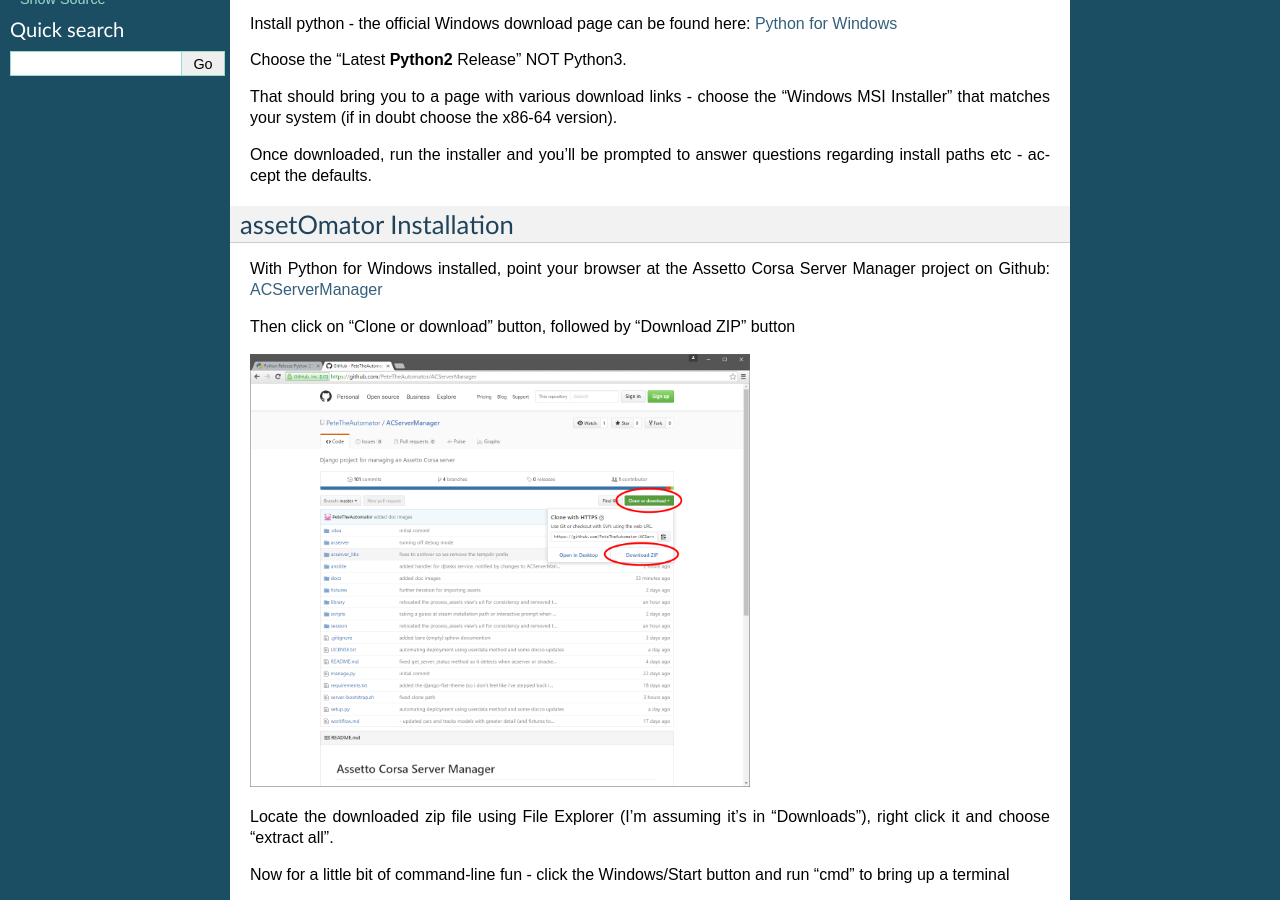
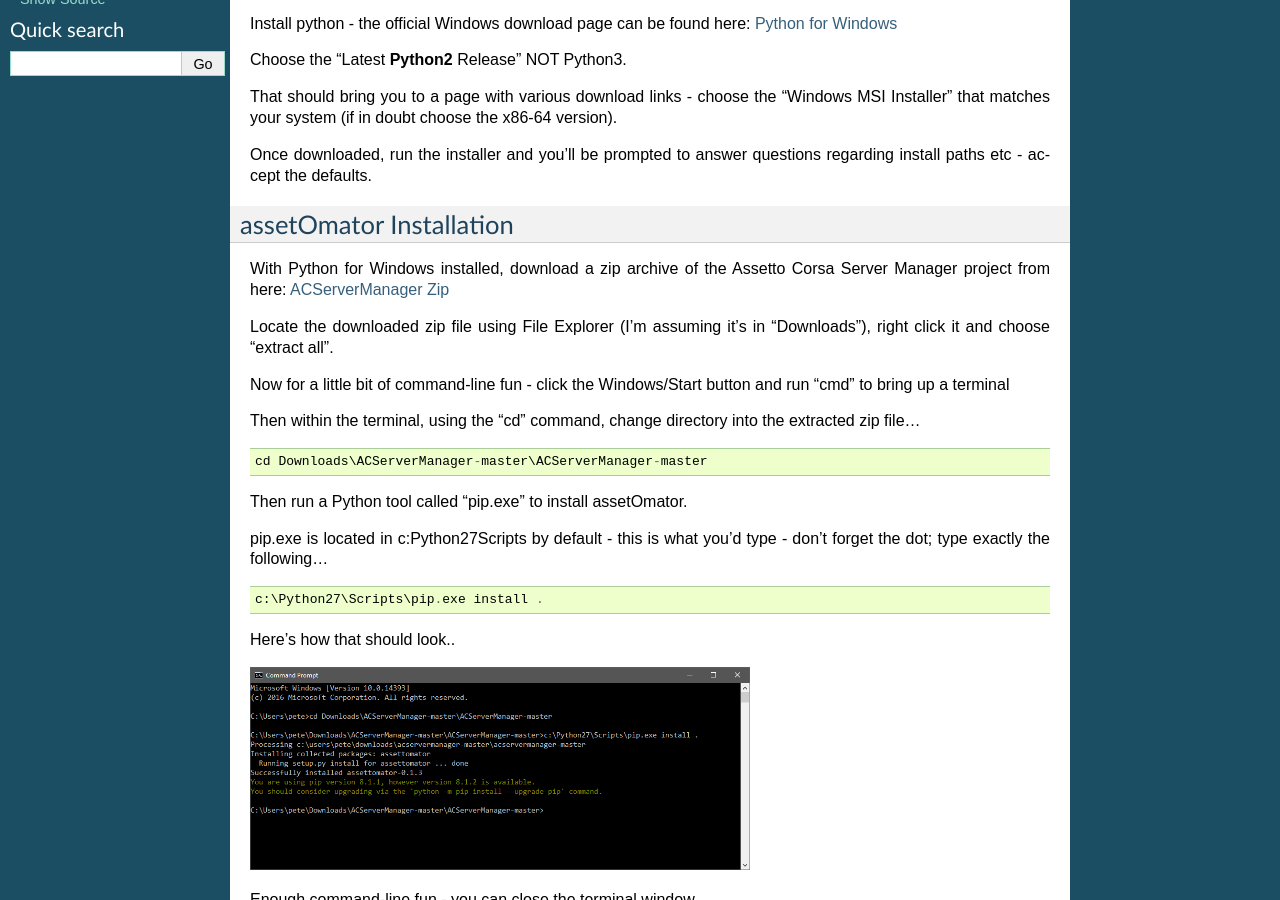
Before and after one commit to PeteTheAutomator/ACServerManager, a Sphinx documentation site: the page built from docs/assetOmator_installation.rst, in a window 1280 px wide and 900 px high, scrolled down 313 px. Built offline with Sphinx 7.4.7, drawn with Linux system fonts in a browser that asks for light colours.

Commit message:
updated doc to point directly at the project archive (removed manual step)

```diff
--- a/docs/assetOmator_installation.rst
+++ b/docs/assetOmator_installation.rst
@@ -26,14 +26,9 @@
 
 assetOmator Installation
 ------------------------
-With Python for Windows installed, point your browser at the Assetto Corsa Server Manager project on Github: `ACServerManager`_
+With Python for Windows installed, download a zip archive of the Assetto Corsa Server Manager project from here: `ACServerManager Zip`_
 
-.. _ACServerManager: https://github.com/PeteTheAutomator/ACServerManager
-
-Then click on "Clone or download" button, followed by "Download ZIP" button
-
-.. image:: images/assetOmator/acsm-download-zip.PNG
-   :width: 500px
+.. _ACServerManager Zip: https://github.com/PeteTheAutomator/ACServerManager/archive/master.zip
 
 Locate the downloaded zip file using File Explorer (I'm assuming it's in "Downloads"), right click it and choose "extract all".
 
```
Also changed, not shown: docs/images/assetOmator/acsm-download-zip.PNG (deleted).
